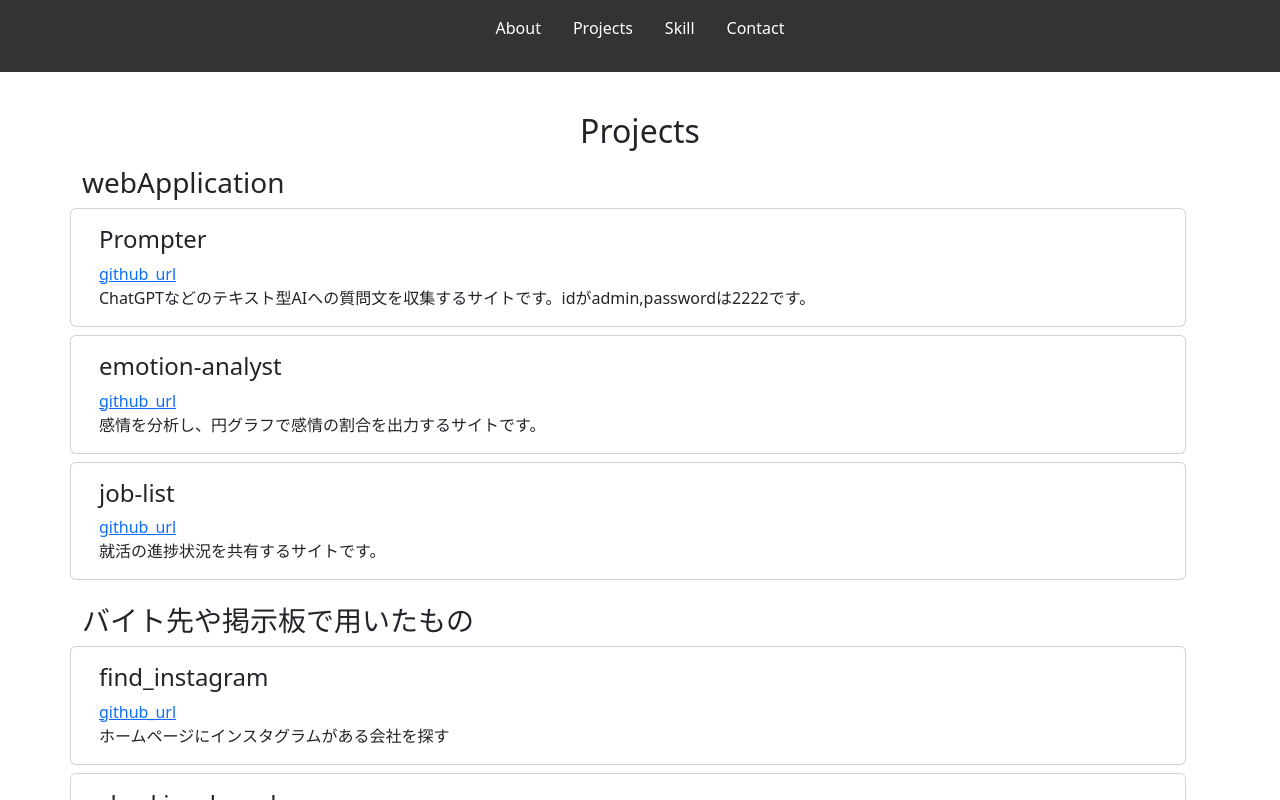
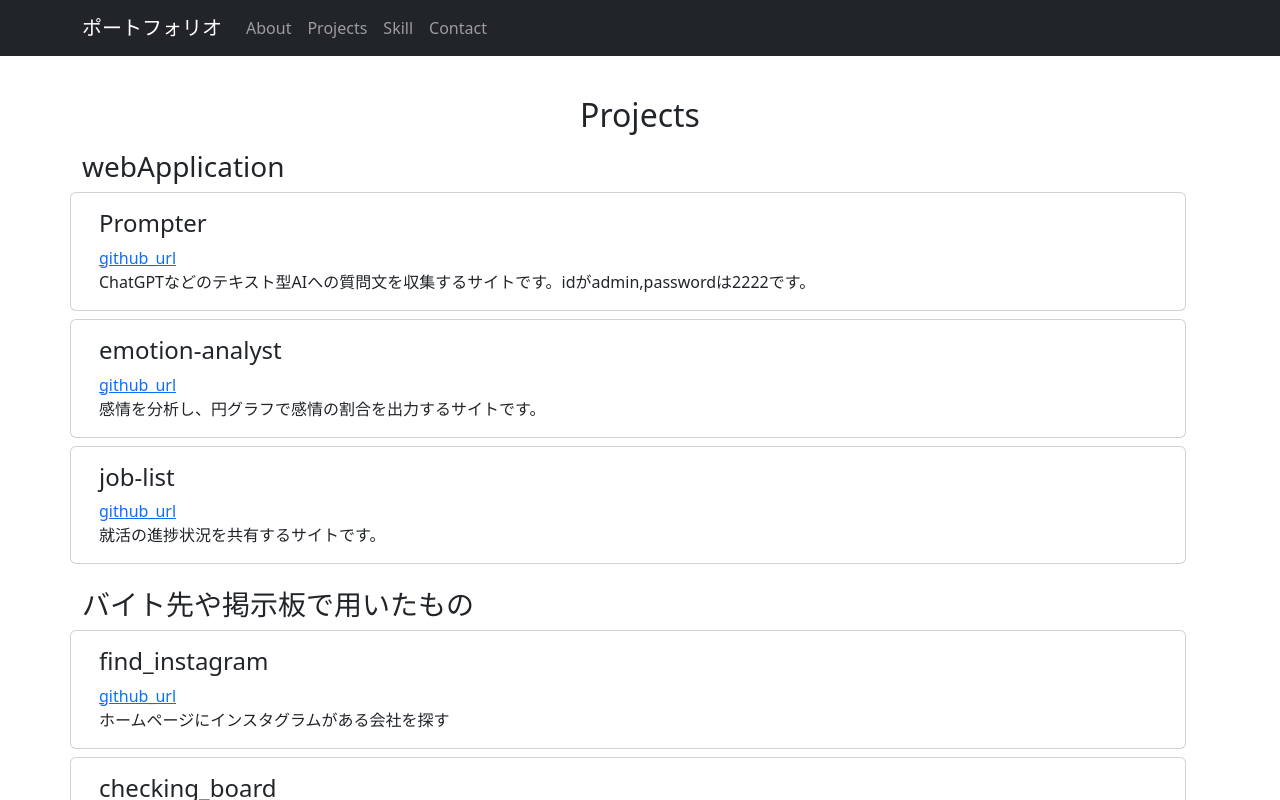
Before and after one commit to Takenoko463/portfolio-app, a React (Create React App) app: page / in a window 1280 px wide. Shown: the top 800 px of the page. Built offline with nearby package versions, Linux system fonts and the light colour scheme.

Commit message:
headerがレスポンシブに変形

```diff
--- a/src/layouts/Header.js
+++ b/src/layouts/Header.js
@@ -1,25 +1,23 @@
-import "./Header.css";
+import Container from "react-bootstrap/Container";
+import Nav from "react-bootstrap/Nav";
+import Navbar from "react-bootstrap/Navbar";
 
 function Header() {
   return (
-    <header>
-      <nav>
-        <ul>
-          <li>
-            <a href="#about">About</a>
-          </li>
-          <li>
-            <a href="#projects">Projects</a>
-          </li>
-          <li>
-            <a href="#skill">Skill</a>
-          </li>
-          <li>
-            <a href="#contact">Contact</a>
-          </li>
-        </ul>
-      </nav>
-    </header>
+    <Navbar collapseOnSelect expand="lg" bg="dark" variant="dark">
+      <Container>
+        <Navbar.Brand href="./">ポートフォリオ</Navbar.Brand>
+        <Navbar.Toggle aria-controls="responsive-navbar-nav" />
+        <Navbar.Collapse id="responsive-navbar-nav">
+          <Nav className="mr-auto">
+            <Nav.Link href="#about">About</Nav.Link>
+            <Nav.Link href="#projects">Projects</Nav.Link>
+            <Nav.Link href="#skill">Skill</Nav.Link>
+            <Nav.Link href="#contact">Contact</Nav.Link>
+          </Nav>
+        </Navbar.Collapse>
+      </Container>
+    </Navbar>
   );
 }
 
```
